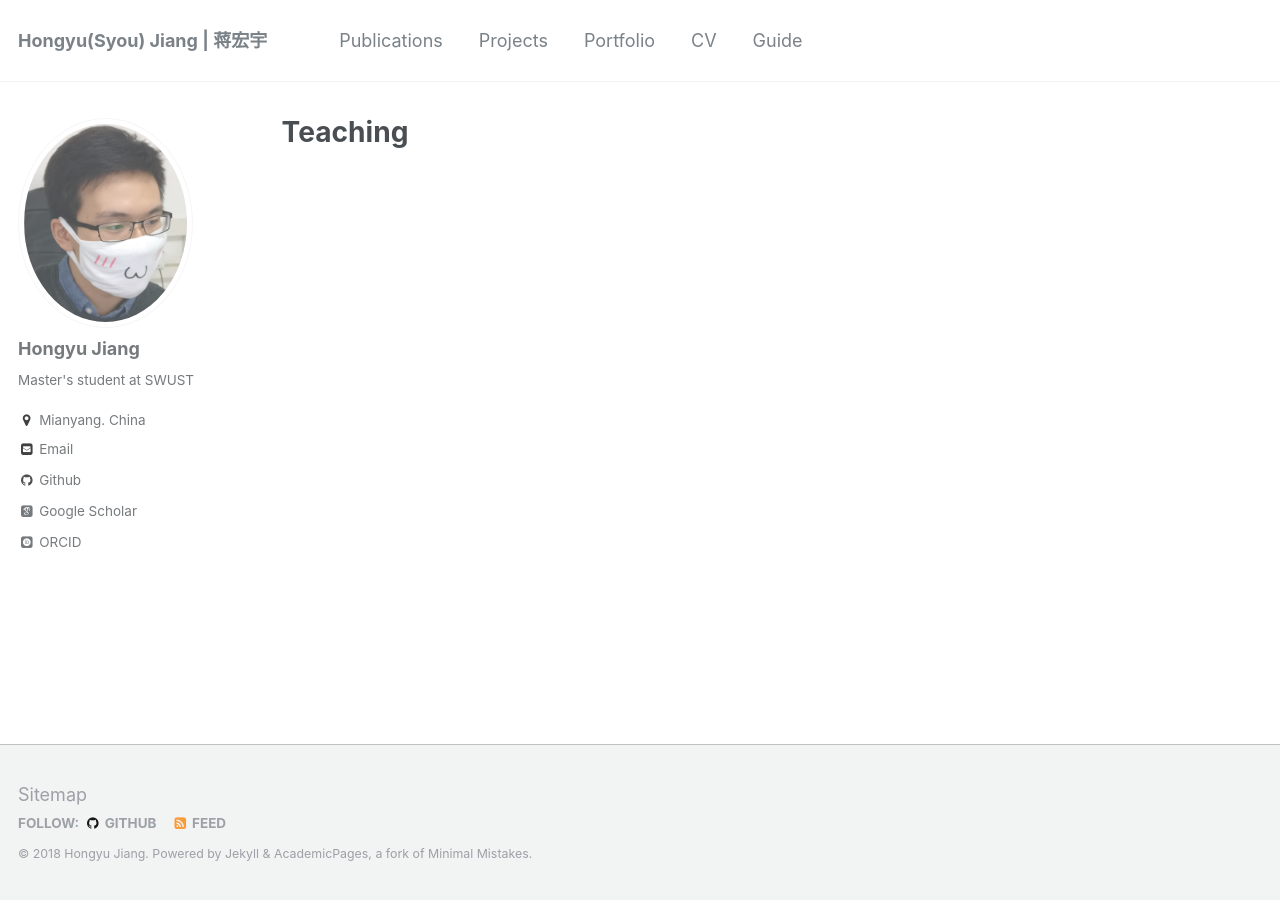
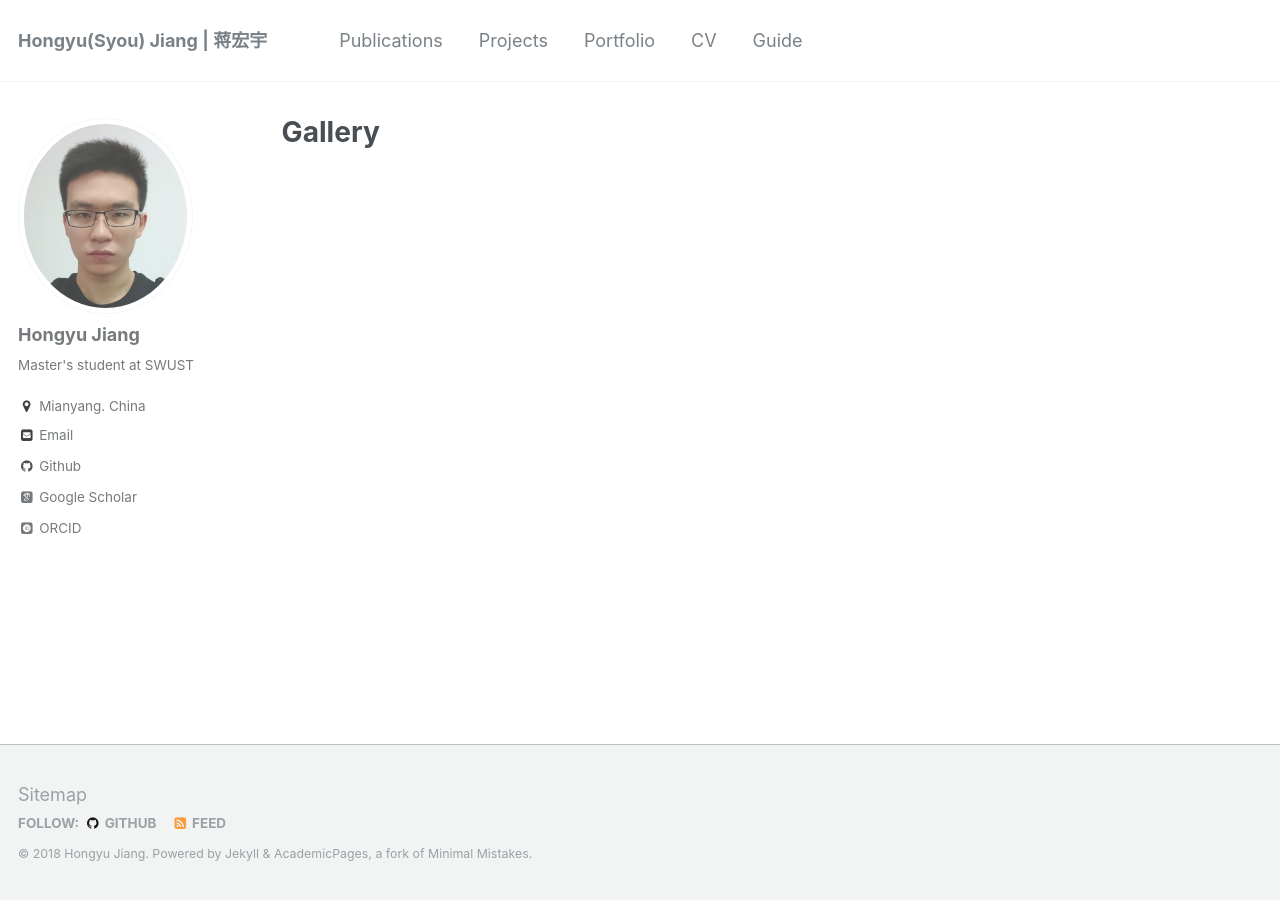
Before and after one commit to HongyuJiang/hongyujiang.github.io, a Jekyll site: the page built from _pages/gallery.md, in a window 1280 px wide. Built offline with Jekyll 4.4.1, drawn with Linux system fonts in a browser that asks for light colours; some web fonts are replaced.

Commit message:
reorganization

```diff
--- a/_config.yml
+++ b/_config.yml
@@ -80,7 +80,7 @@ analytics:
 # Site Author
 author:
   name             : "Hongyu Jiang"
-  avatar           : "profile.png"
+  avatar           : "profile.jpg"
   bio              : "Master's student at SWUST"
   location         : "Mianyang. China"
   employer         :
--- a/_pages/teaching.html
+++ b/_pages/gallery.md
@@ -1,12 +1,12 @@
 ---
 layout: archive
-title: "Teaching"
-permalink: /teaching/
+title: "Gallery"
+permalink: /gallery/
 author_profile: true
 ---
 
 {% include base_path %}
 
-{% for post in site.teaching reversed %}
+{% for post in site.gallery reversed %}
   {% include archive-single.html %}
 {% endfor %}
```
Also changed, not shown: _projects/2014-spring-teaching-1.md (renamed from _project/2014-spring-teaching-1.md), _projects/2015-spring-teaching-2.md (renamed from _project/2015-spring-teaching-2.md), images/profile.jpg (added), images/profile.png (deleted), 1 other file.
